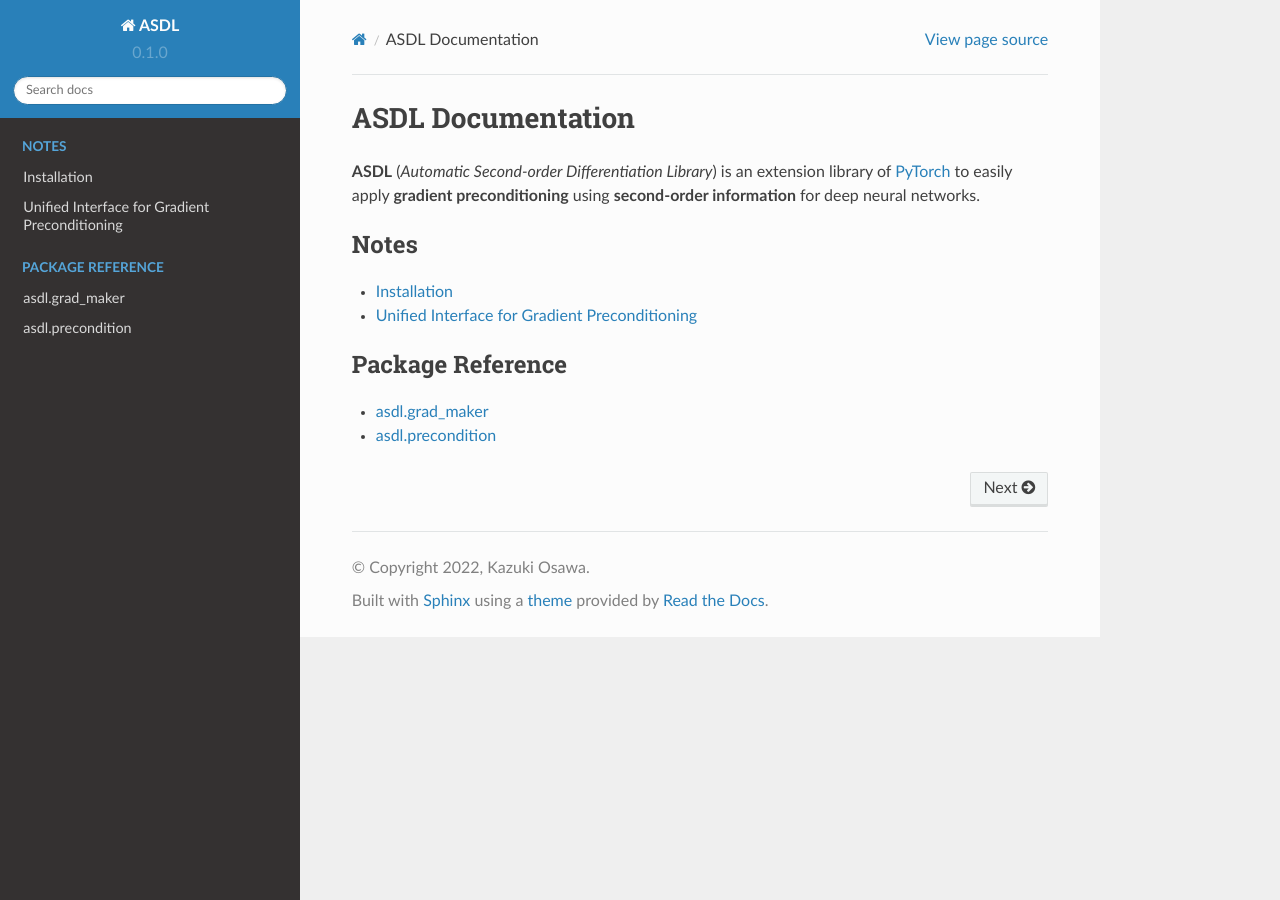
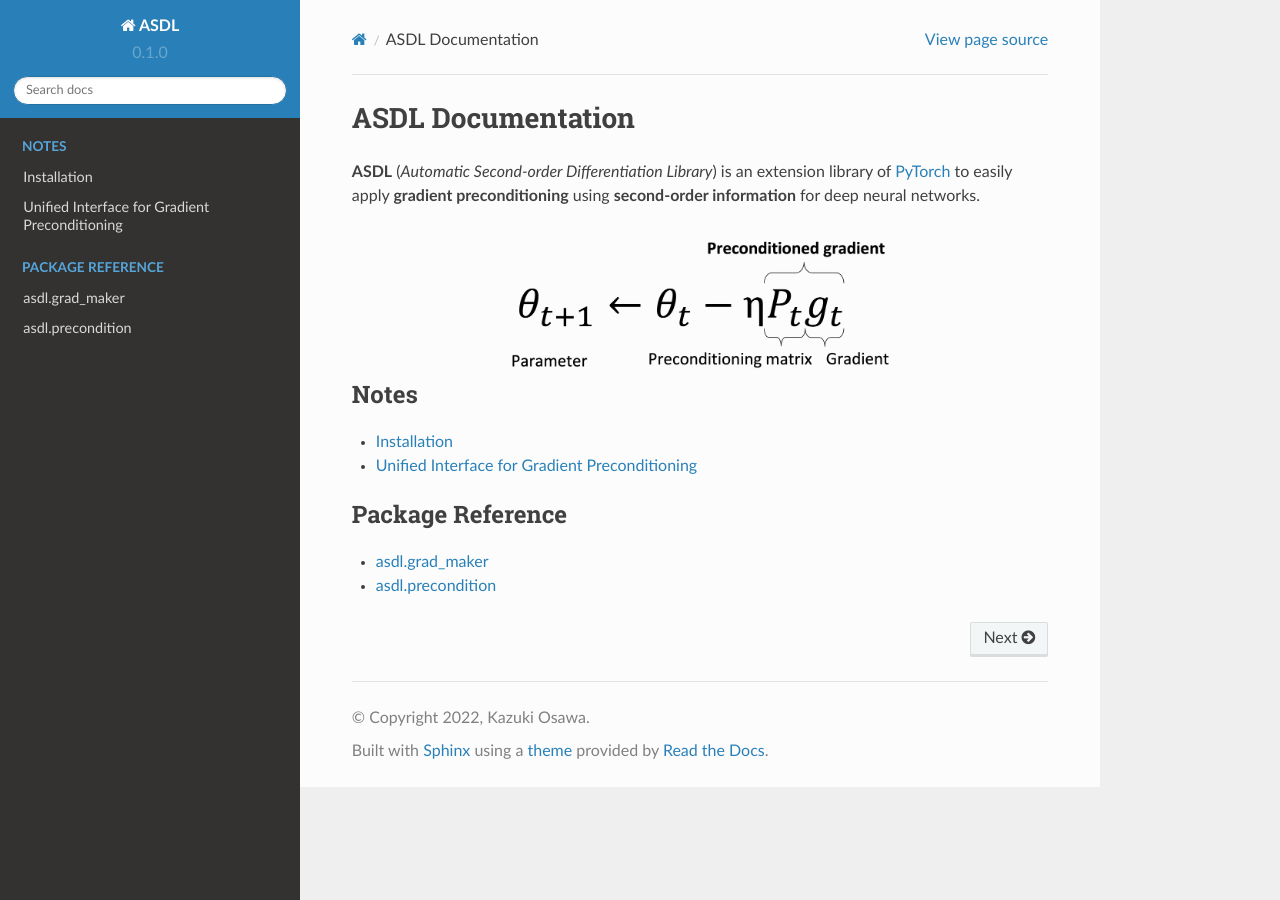
Before and after one commit to kazukiosawa/asdl, a Sphinx documentation site: the page built from docs/source/index.rst, in a window 1280 px wide. Built offline with Sphinx 7.4.7 and the Read the Docs theme 2.0.0, drawn with Linux system fonts in a browser that asks for light colours.

Commit message:
Add precond figure

```diff
--- a/docs/source/index.rst
+++ b/docs/source/index.rst
@@ -5,6 +5,10 @@
 to easily apply **gradient preconditioning**
 using **second-order information** for deep neural networks.
 
+
+.. image:: ./_figures/precond_eq.png
+  :align: center
+  :width: 400px
 
 .. toctree::
    :caption: Notes
```
Also changed, not shown: docs/source/_figures/precond_eq.png (added).
